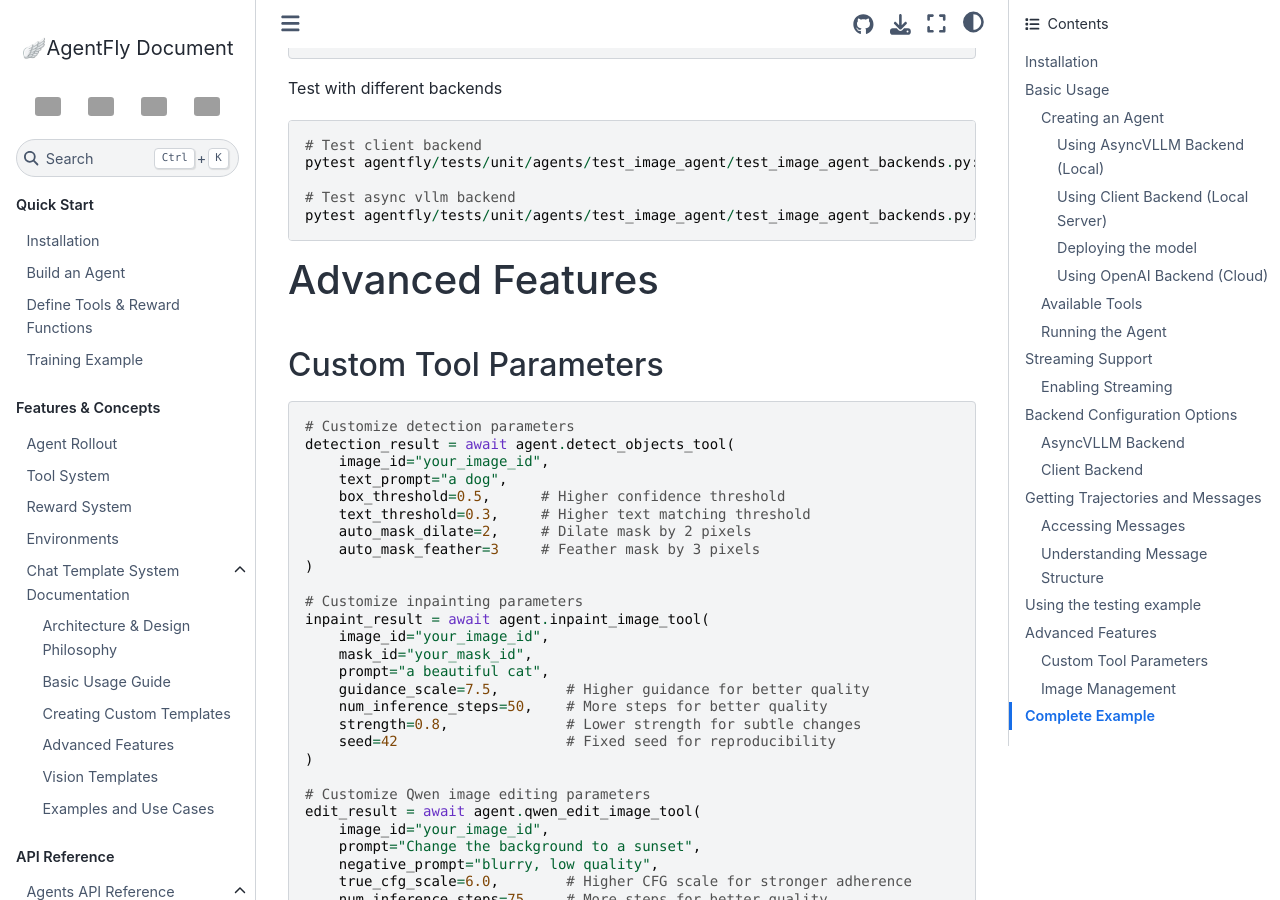
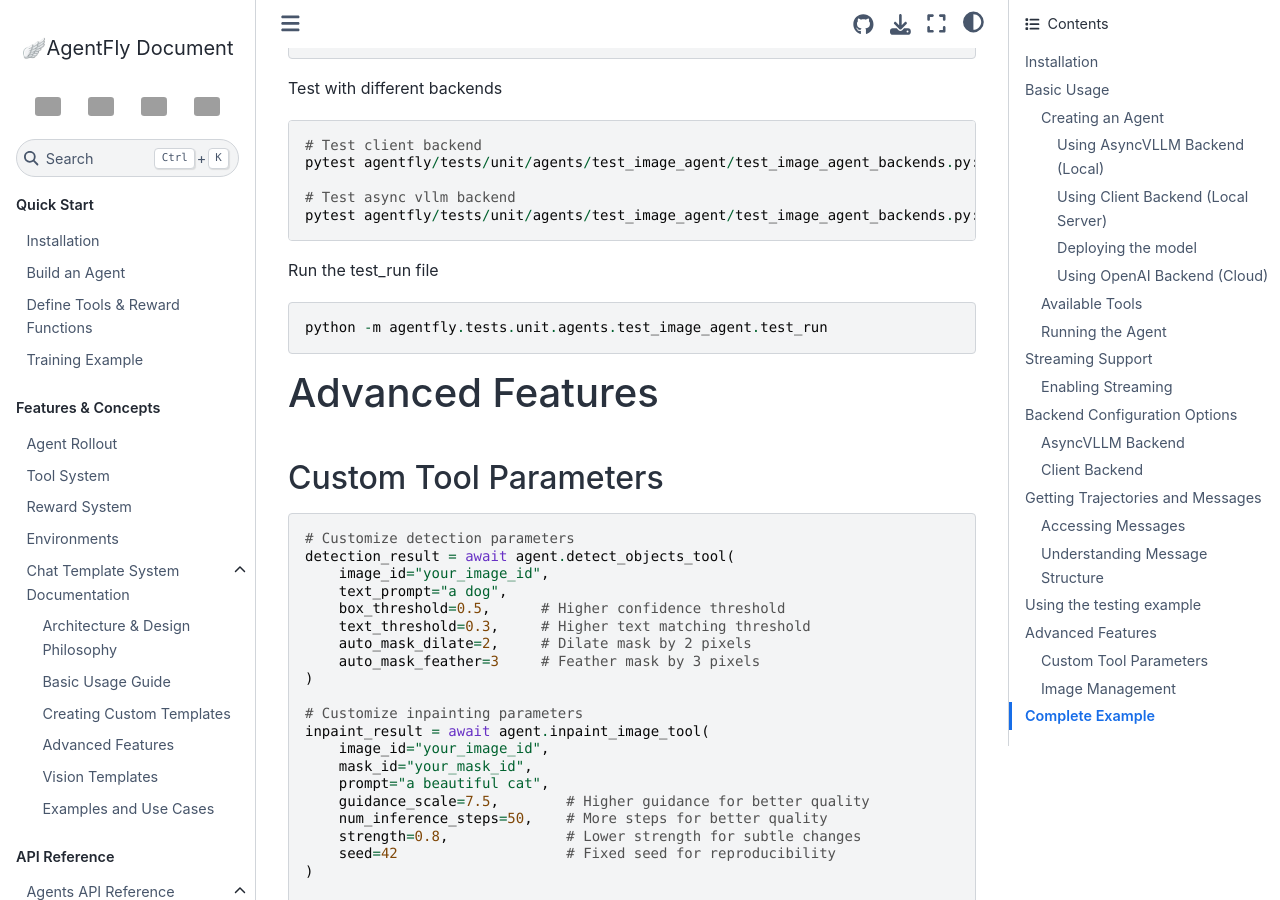
Before and after one commit to Agent-One-Lab/AgentFly, a Sphinx documentation site: the page built from docs/examples/image_agent.md, in a window 1280 px wide and 900 px high, scrolled down 5027 px. Built offline with Sphinx 7.4.7 and the Sphinx Book theme 1.1.4, drawn with Linux system fonts in a browser that asks for light colours; grey boxes are pictures that could not be loaded.

Commit message:
Add test_run file

````diff
--- a/docs/examples/image_agent.md
+++ b/docs/examples/image_agent.md
@@ -235,6 +235,11 @@ pytest agentfly/tests/unit/agents/test_image_agent/test_image_agent_backends.py:
 pytest agentfly/tests/unit/agents/test_image_agent/test_image_agent_backends.py::test_image_agent_async_vllm -s
 ```
 
+Run the test_run file
+```
+python -m agentfly.tests.unit.agents.test_image_agent.test_run
+```
+
 ## Advanced Features
 
 ### Custom Tool Parameters
````
Also changed, not shown: 1 other file.
